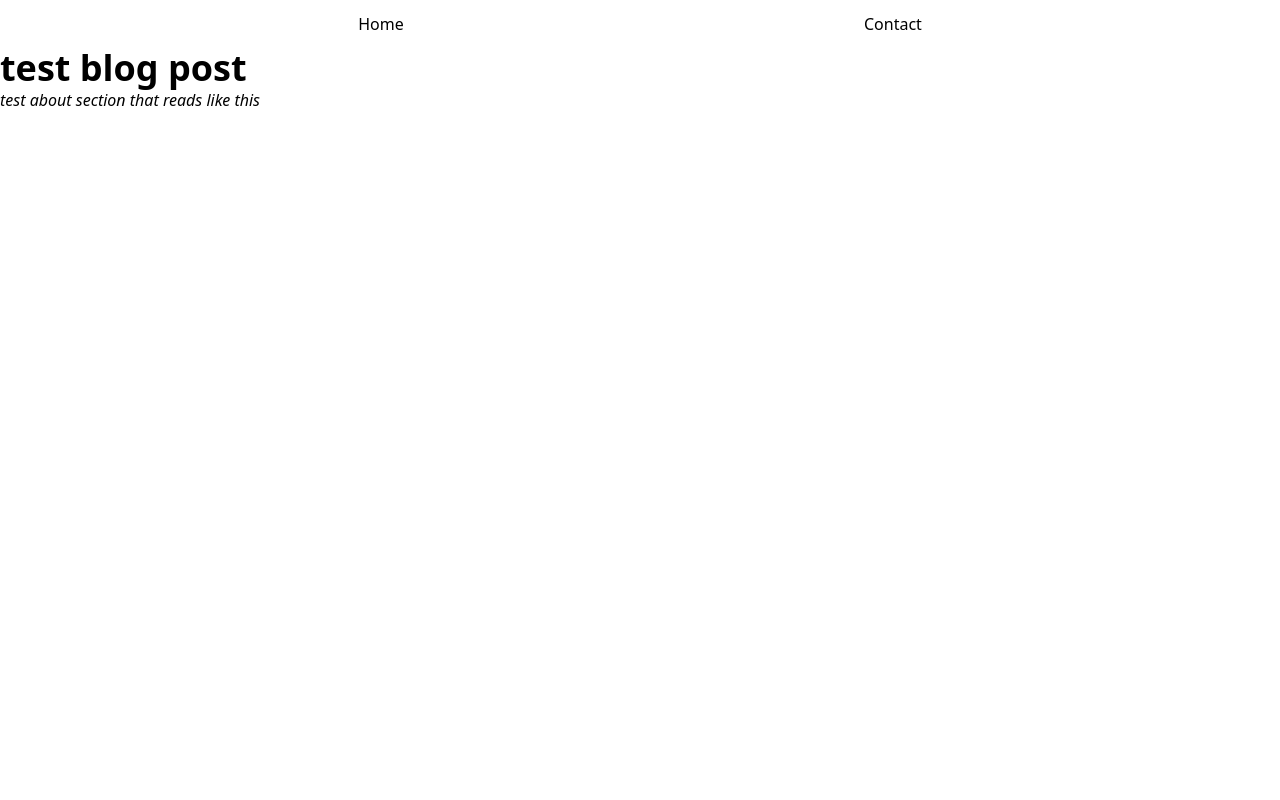
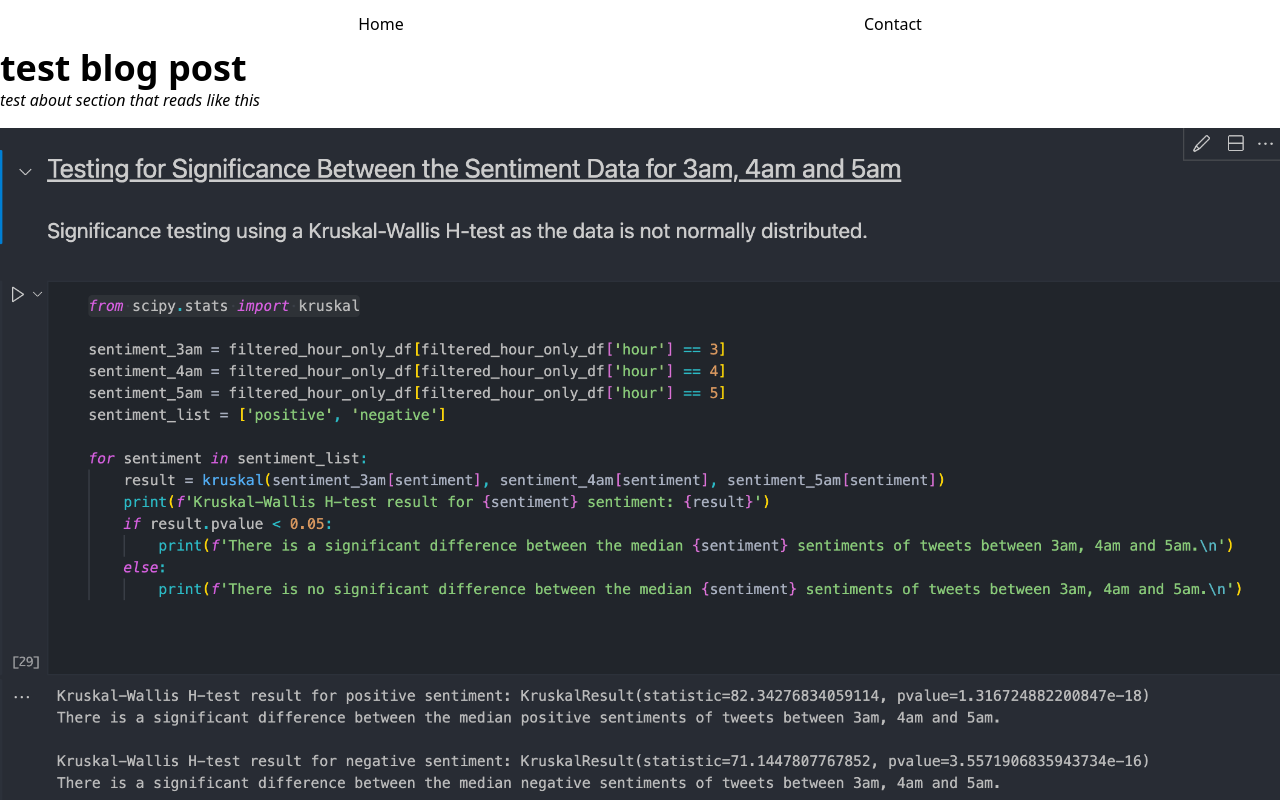
Before and after one commit to christywastaken/christianharrison, a Nuxt app: page / in a window 1280 px wide. Shown: the top 800 px of the page. Built offline with nearby package versions, Linux system fonts and the light colour scheme.

Commit message:
Creates reusable blogPost comp

```diff
--- a/components/BlogPost.vue
+++ b/components/BlogPost.vue
@@ -1,26 +1,28 @@
 <template>
-  <div class="mb-8">
-  <h1 class="text-4xl font-semibold">{{ title }}</h1>
+  <a :href="link" target="_blank" class="mb-8">
+    <h1 class="text-4xl font-bold">{{ title }}</h1>
     <p class="italic mb-4">{{ about }}</p>
-  <iframe src:="link" class="w-full h-[500px] border-none"></iframe>
-  </div>
+    <img :src="imageSrc" class="" />
+  </a>
 </template>
 
 <script setup lang="ts">
-
   const props = defineProps({
     title: {
       type: String,
-    required: true
+      required: true,
     },
     about: {
       type: String,
-    required: true
+      required: true,
     },
     link: {
       type: String,
-    required: true
+      required: true,
     },
-})
-
+    imageSrc: {
+      type: String,
+      required: true,
+    },
+  });
 </script>
--- a/pages/index.vue
+++ b/pages/index.vue
@@ -4,6 +4,7 @@
       title="test blog post"
       about="test about section that reads like this"
       link="https://github.com/christywastaken/twitter-sentiment-analysis"
+      image-src="/blog_post_images/twitter-sentiment-anlysis-image.png"
     />
   </div>
 </template>
```
Also changed, not shown: public/blog_post_images/twitter-sentiment-anlysis-image.png (added). Lines whose indentation alone changed are shown as unchanged.
